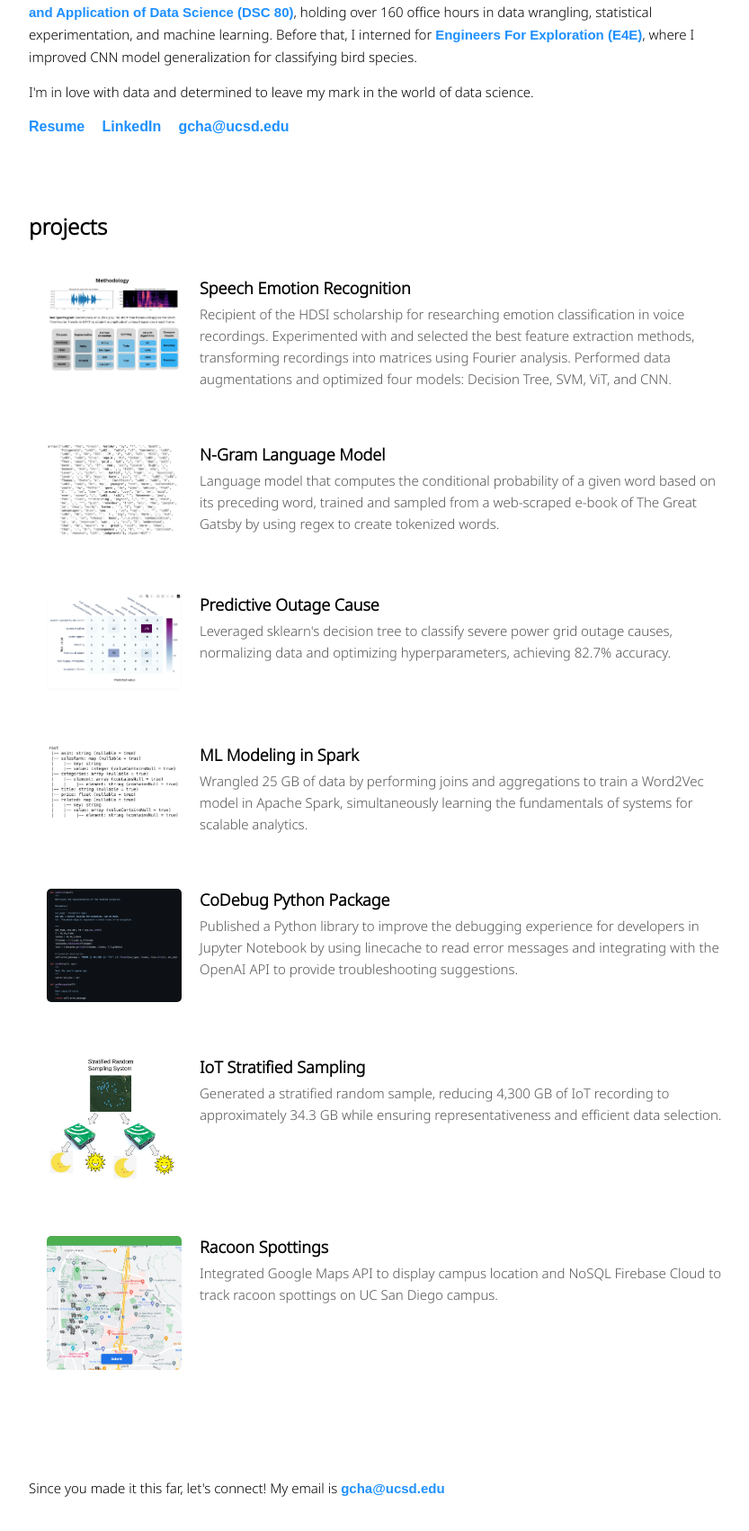
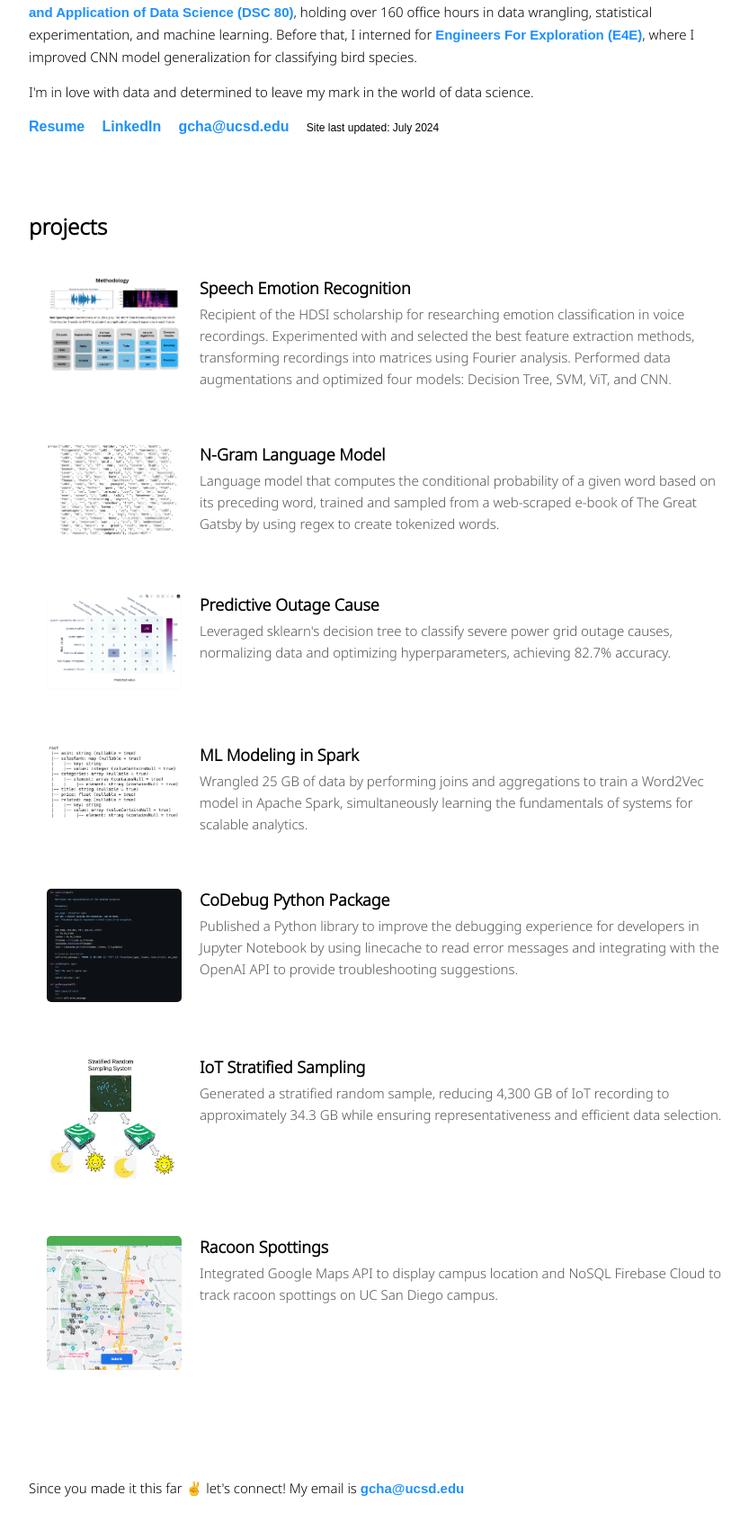
Before and after one commit to gabrielchasukjin/gabe-cha.github.io, a plain HTML site: page index.html in a window 1280 px wide. Shown: the part 260-1962 px from the top of the page at 90% size, without its empty margins (208-1041 px from the left). Drawn offline with Linux system fonts and the light colour scheme.

Commit message:
Update: July 20th 2024 v2

```diff
--- a/index.html
+++ b/index.html
@@ -22,6 +22,7 @@
             <a class="resume-link" href="assests/gabriel-cha-cv.pdf" target="_blank">Resume</a>
             <a class="linkedin-link" href="https://www.linkedin.com/in/gabrielcha/" target="_blank">LinkedIn</a>
             <a class="email-link" href="mailto:gcha@ucsd.edu">gcha@ucsd.edu</a>
+            <a class="site" >Site last updated: July 2024</a>
         </div>
 
         <br>
@@ -115,12 +116,13 @@
             <br>
             <br>
             <div class="home-text">
-                <p>Since you made it this far, let's connect! My email is <a class="email-link" href="mailto:gcha@ucsd.edu">gcha@ucsd.edu</a>
+                <p>Since you made it this far ✌️ let's connect! My email is <a class="email-link" href="mailto:gcha@ucsd.edu">gcha@ucsd.edu</a>
             </div>
 
 
         </div>
     </div>
 
+
 </body>
 </html>
--- a/styles.css
+++ b/styles.css
@@ -44,6 +44,12 @@ body {
     color: #1e90ff; /* Light blue color for the link */
     text-decoration: none;
     font-weight: bold; /* Bold font weight */
+}
+
+.site {
+    font-family: 'Arial', sans-serif; /* Modern font */
+    font-size: 12px;
+    text-decoration: none;
 }
 
 
@@ -124,3 +130,9 @@ footer {
     width: 100%;
     text-align: center;
 }
+
+footer p {
+    font-size: 14px;
+    margin: 0;
+    color: #333333; /* Dark gray font color for the footer text */
+}
```
Also changed, not shown: 1 other file.
